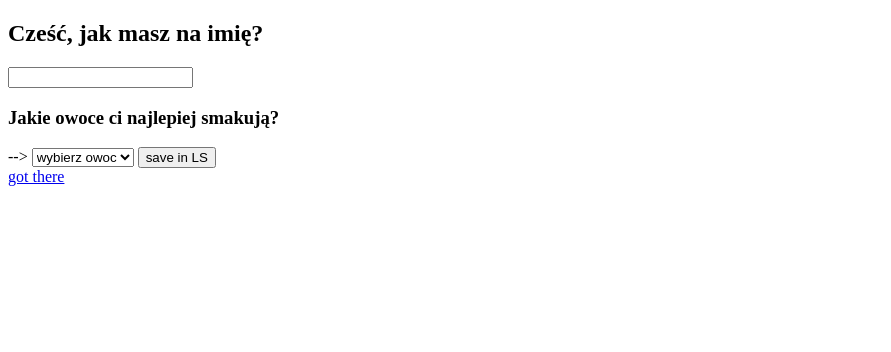
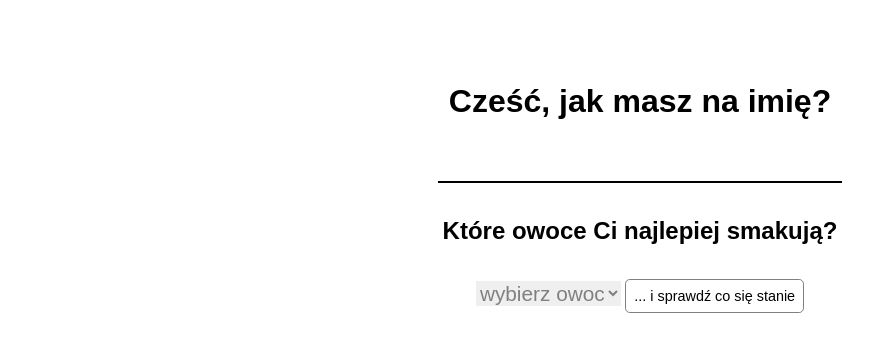
Before and after one commit to KarolinaHetmanska/ls, a plain HTML site: page index.html in a window 1280 px wide. Shown: the whole page, without its empty margins (0-891 px from the left). Drawn offline with nearby package versions, Linux system fonts and the light colour scheme.

Commit message:
LS- gotowe

```diff
--- a/css/otherstyle.css
+++ b/css/otherstyle.css
@@ -1,6 +1,7 @@
 body {
   font-family: sans-serif;
   text-align: center;
+  padding: 3rem;
 }
 
 h1 {
@@ -15,7 +16,7 @@ p {
   font-size: 2rem;
 }
 
-.fruit {
+.owoc {
   position: absolute;
   width: 80px;
   height: 80px;
@@ -24,79 +25,90 @@ p {
 }
 
 .maliny {
-  background-image:url("http://clipart-work.net/data_gallery/large-painted-raspberry-png-clipart-RsXIk5-clipart.png");
+  background-image: url("http://icon-icons.com/icons2/881/PNG/512/Raspberry_icon-icons.com_68696.png");
 }
 
 .jabłka {
-  background-image:url("https://upload.wikimedia.org/wikipedia/commons/thumb/5/5c/Emoji_u1f34f.svg/600px-Emoji_u1f34f.svg.png");
+  background-image: url("https://upload.wikimedia.org/wikipedia/commons/thumb/5/5c/Emoji_u1f34f.svg/600px-Emoji_u1f34f.svg.png");
 }
 
 .banany {
-  background-image:url("http://www.iconshock.com/img_vista/FLAT/food/jpg/banana_icon.jpg");
+  background-image: url("http://www.iconshock.com/img_vista/FLAT/food/jpg/banana_icon.jpg");
 }
 
 .truskawki {
-  background-image:url("http://worldartsme.com/images/strawberry-clipart-1.jpg");
+  background-image: url("https://cdn3.iconfinder.com/data/icons/casino/256/Strawberry-512.png");
 }
+
 
 @keyframes moja_animacja1
 {
-  50% {top: 50rem; }
+  from {top: 2rem;}
+  to {top: 43rem;}
 }
 
 @keyframes moja_animacja2
 {
-  30% {top: 46rem; }
+  from {top: 1rem;}
+  to {top: 41rem;}
 }
 
 @keyframes moja_animacja3
 {
-  70% {top: 36rem; }
+  from {top: 0;}
+  to {top: 39rem;}
 }
 
 @keyframes moja_animacja4
 {
-  90% {top: 40rem; }
+  from {top: 1rem;}
+  to {top: 37rem;}
 }
 @keyframes moja_animacja5
 {
-  60% {top: 42rem; }
+  from {top: 1.2rem;}
+  to {top: 35rem;}
 }
 @keyframes moja_animacja6
 {
-  80% {top: 62rem; }
+  from {top: .7rem;}
+  to {top: 34rem;}
 }
 @keyframes moja_animacja7
 {
-  45% {top: 52rem; }
+  from {top: .2rem;}
+  to {top: 33rem;}
 }
 
-#output1, #output12, #output20, #output9, #output17, #output8,
-#output24  {
-animation:moja_animacja1 6s infinite;
+#output1, #output12, #output20, #output9, #output17, #output8, #output24  {
+  animation:moja_animacja1 6s ;
+  animation-fill-mode: forwards;
 }
 
 #output7, #output33, #output2, #output27, #output39, #output28 {
-  animation:moja_animacja2 5s infinite;
-
+  animation:moja_animacja2 5s ;
+  animation-fill-mode: forwards;
 }
 
-#output38, #output32, #output26, #output15, #output34, #output3
- {
-  animation:moja_animacja3 7s infinite;
-
+#output38, #output32, #output26, #output15, #output34, #output3 {
+  animation:moja_animacja3 4s ;
+  animation-fill-mode: forwards;
 }
 
-  #output1, #output13, #output22, #output3, #output35, #output19 {
-  animation:moja_animacja4 8s infinite;
+#output1, #output13, #output22, #output3, #output35, #output19 {
+  animation:moja_animacja4 8s ;
+  animation-fill-mode: forwards;
 }
 
 #output23, #output26, #output18, #output4, #output21, #output29 {
-animation:moja_animacja5 9s infinite;
+  animation:moja_animacja5 4s ;
+  animation-fill-mode: forwards;
 }
 #output30, #output6, #output16, #output11, #output14, #output36 {
-animation:moja_animacja6 5s infinite;
+  animation:moja_animacja6 5s ;
+  animation-fill-mode: forwards;
 }
 #output31, #output37, #output5, #output10, #output40, #output29, #output25 {
-animation:moja_animacja7 6s infinite;
+  animation:moja_animacja7 6s ;
+  animation-fill-mode: forwards;
 }
--- a/css/style.css
+++ b/css/style.css
@@ -1,12 +1,55 @@
-p {
-  color: red;
+body {
+  font-family: sans-serif;
+  text-align: center;
+  padding: 3rem;
 }
 
-.blue {
-  color: blue;
+h1 {
+  position: relative;
+  z-index: 1;
+  font-size: 2rem;
 }
 
-label img {
-  width: 50px;
-  height: 50px;
+input {
+  border-top: none;
+  border-left: none;
+  border-right: none;
+  border-bottom: 2px solid black;
+  width: 25rem;
+  font-size: 1.8rem;
+  text-align: center;
 }
+
+input:focus {
+  outline: 0;
+  text-align: center;
+}
+
+h3 {
+  line-height: 3rem;
+  font-size: 1.5rem;
+}
+
+select {
+  font-size: 1.3rem;
+  color: grey;
+  border: none;
+}
+
+select:hover {
+  cursor: pointer;
+}
+
+button {
+  padding: .5rem;
+  border-radius: .3rem;
+  background-color: transparent;
+  border: 1px solid grey;
+}
+
+a {
+  text-decoration: none;
+  color: black;
+  font-family: sans-serif;
+  font-size: .9rem;
+}
--- a/index.html
+++ b/index.html
@@ -3,21 +3,15 @@
 <head>
   <meta charset="utf-8">
   <title>Moje pierwsze local storage</title>
-<link rel="stylesheet" href="css/style.css">
-<script src="https://ajax.googleapis.com/ajax/libs/jquery/3.2.1/jquery.min.js"></script>
-<script type="text/javascript" src="js/script.js"></script>
+  <link rel="stylesheet" href="css/style.css">
+  <script src="https://ajax.googleapis.com/ajax/libs/jquery/3.2.1/jquery.min.js"></script>
+  <script type="text/javascript" src="js/script.js"></script>
 </head>
-
 <body>
   <section>
     <h1>Cześć, jak masz na imię?</h1>
-     <input type="text" id="given-name" value="">
-
-    <h3>Jakie owoce ci najlepiej smakują?</h3>
-
-    <!-- <input type="checkbox" id="orange" value="orange">
-    <label for="orange"><img src="http://icons.iconarchive.com/icons/martin-berube/food/256/orange-icon.png" alt=""></label> --> -->
-
+    <input type="text" id="given-name" value="">
+    <h3>Które owoce Ci najlepiej smakują?</h3>
     <select id="favourite-fruit" name="">
       <option value="wybierz">wybierz owoc</option>
       <option value="maliny">maliny</option>
@@ -25,12 +19,7 @@
       <option value="banany">banany</option>
       <option value="truskawki">truskawki</option>
     </select>
-
-    <button type="button" id="save-values">save in LS</button>
-    <!-- <button type="button" id="show-values">show from LS</button> -->
+    <button type="button" id="save-values"><a href="otherindex.html">... i sprawdź co się stanie</a></button>
   </section>
-  <a href="otherindex.html">got there</a>
-
 </body>
-
 </html>
--- a/js/script.js
+++ b/js/script.js
@@ -1,11 +1,8 @@
 $(document).ready(function ()
 {
-  console.log('gotowy');
   $('#save-values').click(function () {
     localStorage.setItem("fruit",$('#favourite-fruit').val())
     localStorage.name = $('#given-name').val()
-    console.log(localStorage.fruit);
-    console.log(localStorage.name);
   })
 
   $(document).ready(function () {
@@ -13,37 +10,25 @@ $(document).ready(function ()
 
     switch (localStorage.fruit) {
       case "maliny":
-      $('#fruit-description').text("To super, bo " + localStorage.getItem("fruit") + " są bardzo dobre");
+      $('#fruit-description').text("To super, że lubisz " + localStorage.getItem("fruit") + " bo są bardzo dobre");
       break;
 
       case "jabłka":
-      $('#fruit-description').text("To super, bo " + localStorage.getItem("fruit") + " są zdrowe");
+      $('#fruit-description').text("To super, że lubisz " + localStorage.getItem("fruit") + " bo są zdrowe");
       break;
 
       case "banany":
-      $('#fruit-description').text("To dobrze, bo " + localStorage.getItem("fruit") + " są smaczne i pożywne");
+      $('#fruit-description').text("To super, że lubisz " + localStorage.getItem("fruit") + " bo są smaczne i pożywne");
       break;
 
       case "truskawki":
-      $('#fruit-description').text("To dobrze, bo " + localStorage.getItem("fruit") + " są pyszne");
+      $('#fruit-description').text("To super, że lubisz " + localStorage.getItem("fruit") + " bo są pyszne");
       break;
     }
 
       for (var i = 1; i < 41; i+= 1 ) {
         var randomValue = Math.random();
-        $('#fruit-items').append('<span style="top: ' + randomValue*10 +'rem; left: ' + randomValue*100 + 'rem" id="output' + i + '" class="fruit ' + localStorage.fruit +'"></span>');
+        $('#fruit-items').append('<span style="left: ' + randomValue*100 + 'rem" id="output' + i + '" class="owoc ' + localStorage.fruit +'"></span>');
       }
   })
   })
-// function saveData ()
-// {
-// localStorage.color = document.getElementById('favourite-color').value
-// localStorage.name = document.getElementById('name').value
-//
-// }
-
-// function showData()
-// {
-//   document.getElementById('output').innerHTML = localStorage.color
-//   document.getElementById('output').innerHTML += " " + localStorage.name
-// }
```
Also changed, not shown: otherindex.html (+4 -5 lines).
